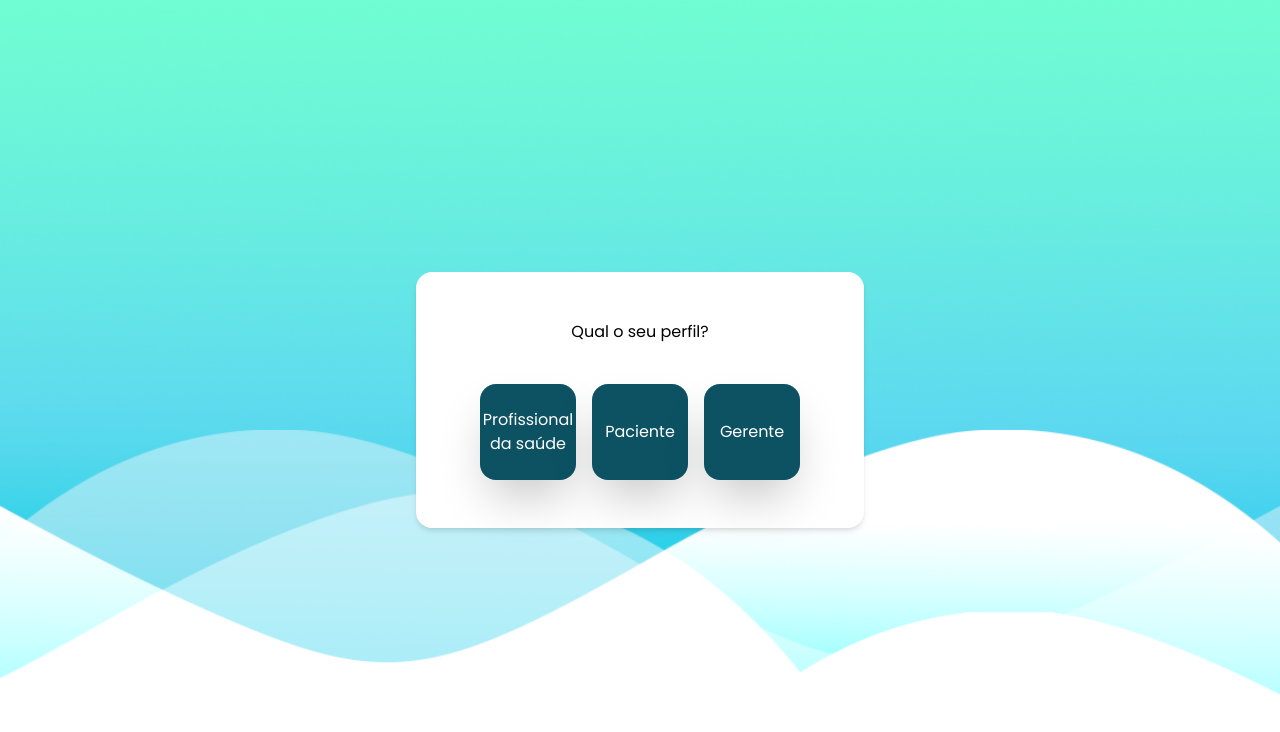
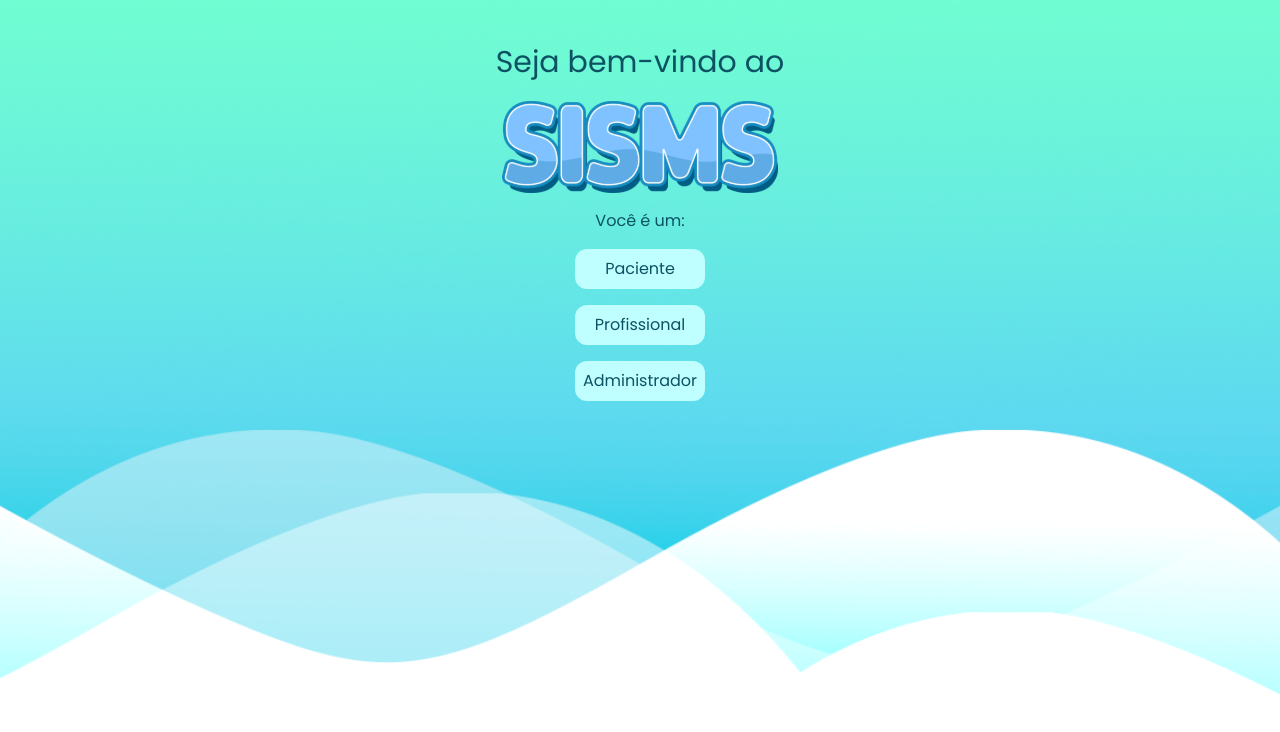
Before and after one commit to mentoriaAcreditar/webSISMS, a Next.js app: page /profile in a window 1280 px wide. Shown: the top 732 px of the page. Built offline with nearby package versions, Linux system fonts and the light colour scheme.

Commit message:
add profile page

```diff
--- a/components/Bar/index.tsx
+++ b/components/Bar/index.tsx
@@ -1,5 +1,6 @@
 import React from 'react';
 import './style.css';
+import Link from 'next/link';
 
 interface BarProps {
   title?: string;
@@ -7,8 +8,13 @@ interface BarProps {
 
 // eslint-disable-next-line react/prop-types
 const Bar: React.FC<BarProps> = ({ title }) => (
-  <div className="  w-full bg-opacity-30 bg-green6 flex flex-row items-center justify-center p-2 rounded-3xl">
-    <h1 className="sm:text-2xl text-center text-green">{title}</h1>
+  <div className="  flex bg-green7 flex-row items-center justify-center p-2 rounded-3xl">
+    <div className="flex flex-col w-11/12">
+      <h1 className="sm:text-2xl  text-center text-green">{title}</h1>
+    </div>
+    <Link href="/">
+      <img className="cursor-pointer" src="./logout2.svg" alt="" />
+    </Link>
   </div>
 );
 export default Bar;
--- a/components/Bar/style.css
+++ b/components/Bar/style.css
@@ -3,3 +3,8 @@
   mix-blend-mode: overlay;
   border-radius: 38px;
 }
+
+icon{
+  mix-blend-mode: soft-light;
+transform: matrix(-1, 0, 0, 1, 0, 0);
+}
--- a/components/Nav/index.tsx
+++ b/components/Nav/index.tsx
@@ -60,7 +60,7 @@ const Nav = () => {
                 </a>
               </li>
               <li className="nav-item">
-                <Link href="login">
+                <Link href="profile">
                   <img
                     className="cursor-pointer w-12 ml-2"
                     src="./user.svg"
--- a/pages/profile/index.tsx
+++ b/pages/profile/index.tsx
@@ -1,30 +1,32 @@
+import React from 'react';
 import Link from 'next/link';
 
-const Profile = () => {
+const Profile: React.FC = () => {
   return (
     <div
-      className="flex flex-row items-center justify-center h-full"
+      className="flex flex-row justify-center h-full"
       style={{ background: 'url(./background.svg) no-repeat center/cover' }}
     >
-      <div className="shadow-md p-16 h-64 flex flex-col justify-center items-center bg-white rounded-2xl">
-        <h1>Qual o seu perfil?</h1>
-        <div className="flex flex-row items-center space-x-4">
-          <div className="shadow-2xl cursor-pointer bg-green  w-24 h-24 mt-10 flex flex-col items-center justify-center rounded-2xl">
-            <Link href="signin">
-              <h1 className="text-white text-center">Profissional da saúde</h1>
-            </Link>
-          </div>
-
-          <div className="shadow-2xl cursor-pointer bg-green  w-24 h-24 mt-10 flex flex-col items-center justify-center rounded-2xl">
-            <Link href="signin">
-              <h1 className="text-white text-center">Paciente</h1>
-            </Link>
-          </div>
-          <div className="shadow-2xl cursor-pointer bg-green  w-24 h-24 mt-10 flex flex-col items-center justify-center rounded-2xl">
-            <Link href="signin">
-              <h1 className="text-white text-center">Gerente</h1>
-            </Link>
-          </div>
+      <div className="flex text-green flex-col mt-10 space-y-4 items-center">
+        <h1 className="text-3xl  ">Seja bem-vindo ao</h1>
+        <img className="w-1/2" src="./Logo.svg" alt="logo" />
+        <span>Você é um:</span>
+        <div className="space-y-4">
+          <Link href="/cadastroPaciente">
+            <div className="p-2 cursor-pointer bg-blue rounded-xl flex flex-row justify-center">
+              <span>Paciente</span>
+            </div>
+          </Link>
+          <Link href="/cadastroProfissional">
+            <div className="p-2 cursor-pointer bg-blue rounded-xl flex flex-row justify-center">
+              <span>Profissional</span>
+            </div>
+          </Link>
+          <Link href="/adm">
+            <div className="p-2 cursor-pointer bg-blue rounded-xl flex flex-row justify-center">
+              <span>Administrador</span>
+            </div>
+          </Link>
         </div>
       </div>
     </div>
--- a/tailwind.config.js
+++ b/tailwind.config.js
@@ -26,7 +26,8 @@ module.exports = {
         blue5: "#A2D4DD",
         green6: "#B3FCD9",
         blue6: "#A7D9E2",
-        greenBlack: "#464646"
+        greenBlack: "#464646",
+        green7: "#93FBCC"
 
       },
       textColor: {
```
